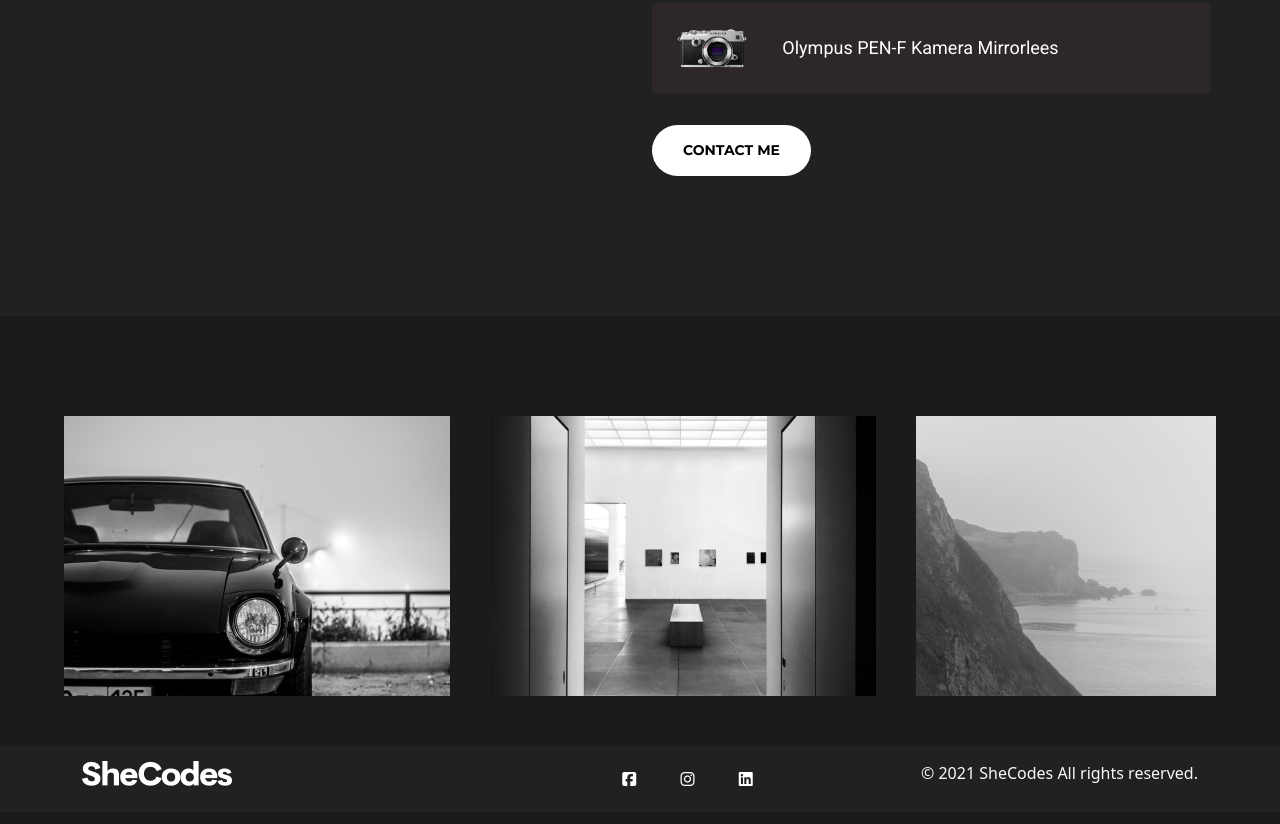
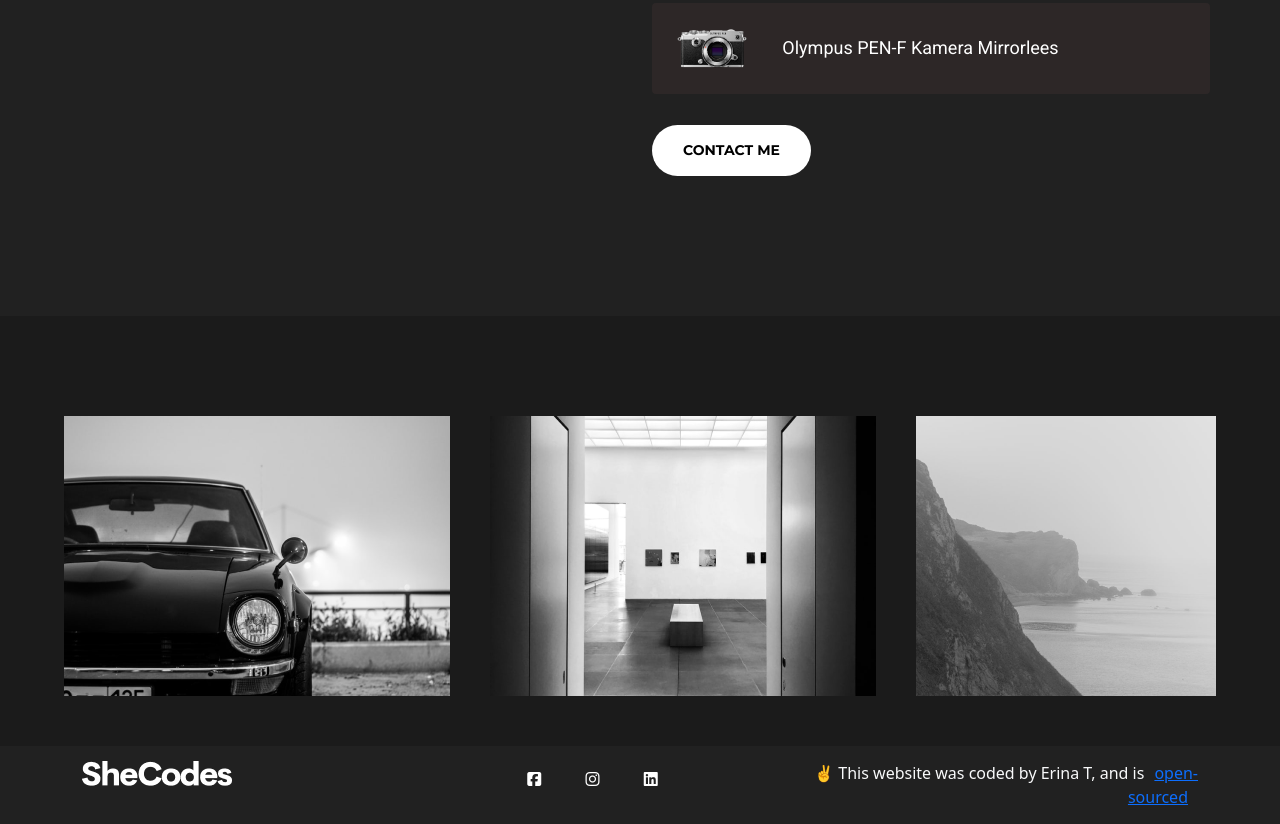
Before and after one commit to etashiro/portfolio-project, a plain HTML site: page about.html in a window 1280 px wide. Shown: the part 589-1413 px from the top of the page. Drawn offline with nearby package versions, Linux system fonts and the light colour scheme.

Commit message:
Added link to Github

```diff
--- a/about.html
+++ b/about.html
@@ -165,7 +165,7 @@
     <footer>
       <div class="container">
         <div class="row">
-          <div class="col-md-5 logo">
+          <div class="col-md-4 logo">
             <img
               src="images/SheCodes-logo.png"
               class="d-none d-lg-block"
@@ -186,8 +186,13 @@
               ><i class="fa-brands fa-linkedin" style="color: #ffffff"></i
             ></a>
           </div>
-          <div class="col-md-4 text-lg-end text-light">
-            © 2021 SheCodes All rights reserved.
+          <div class="col-md-5 text-lg-end text-light credit">
+            ✌️ This website was coded by Erina T, and is<a
+              href="https://github.com/etashiro/portfolio-project"
+              target="_blank"
+              title="GitHub Repository Link"
+              >open-sourced</a
+            >
           </div>
         </div>
       </div>
--- a/styles/portfolio.css
+++ b/styles/portfolio.css
@@ -181,7 +181,7 @@ footer a {
     margin: 2px;
   }
 
-  footer .copyright {
+  footer .credit {
     font-size: 10px;
     text-align: center;
   }
```
Also changed, not shown: gallery.html (+8 -3 lines), index.html (+8 -3 lines).
